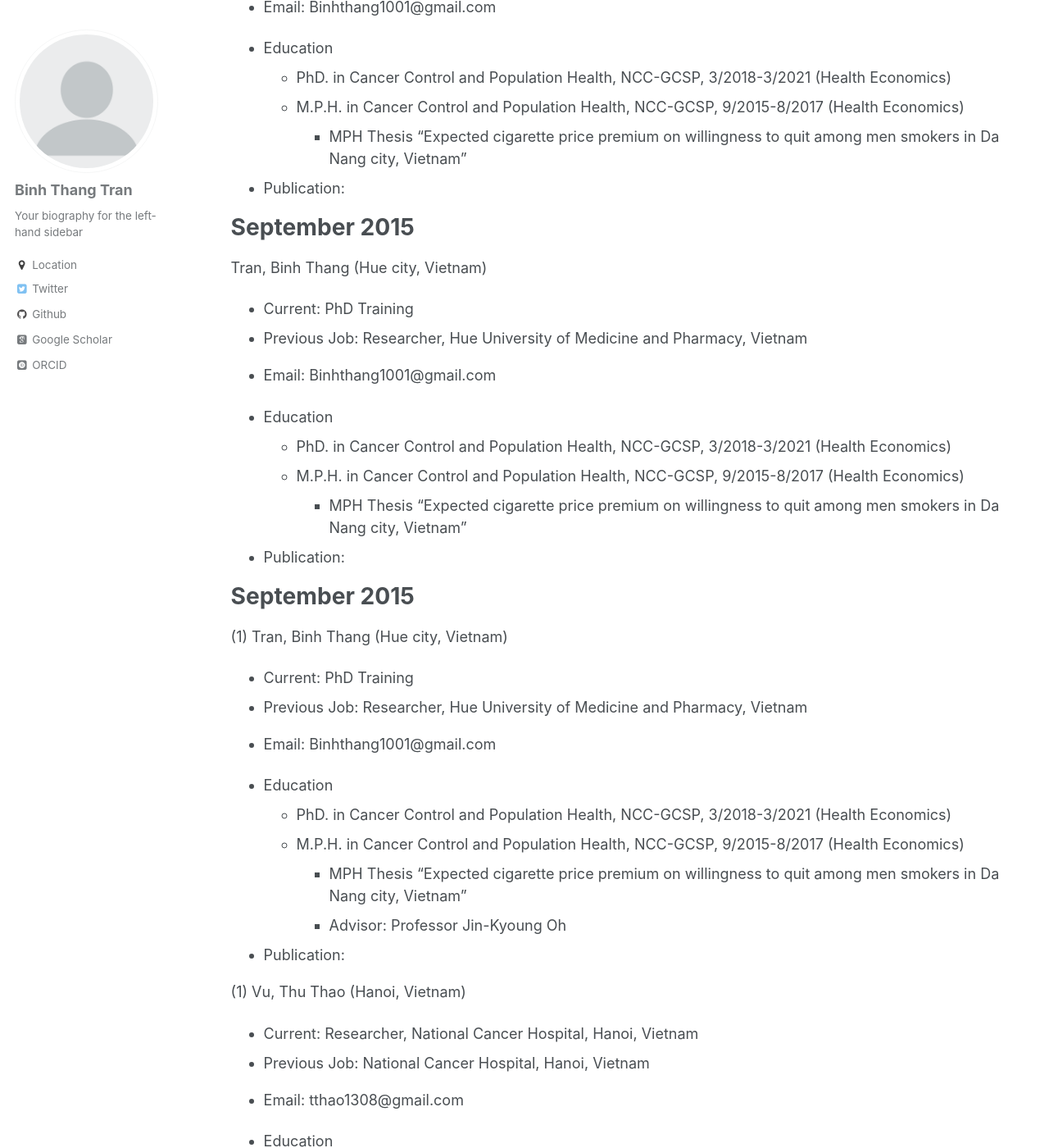
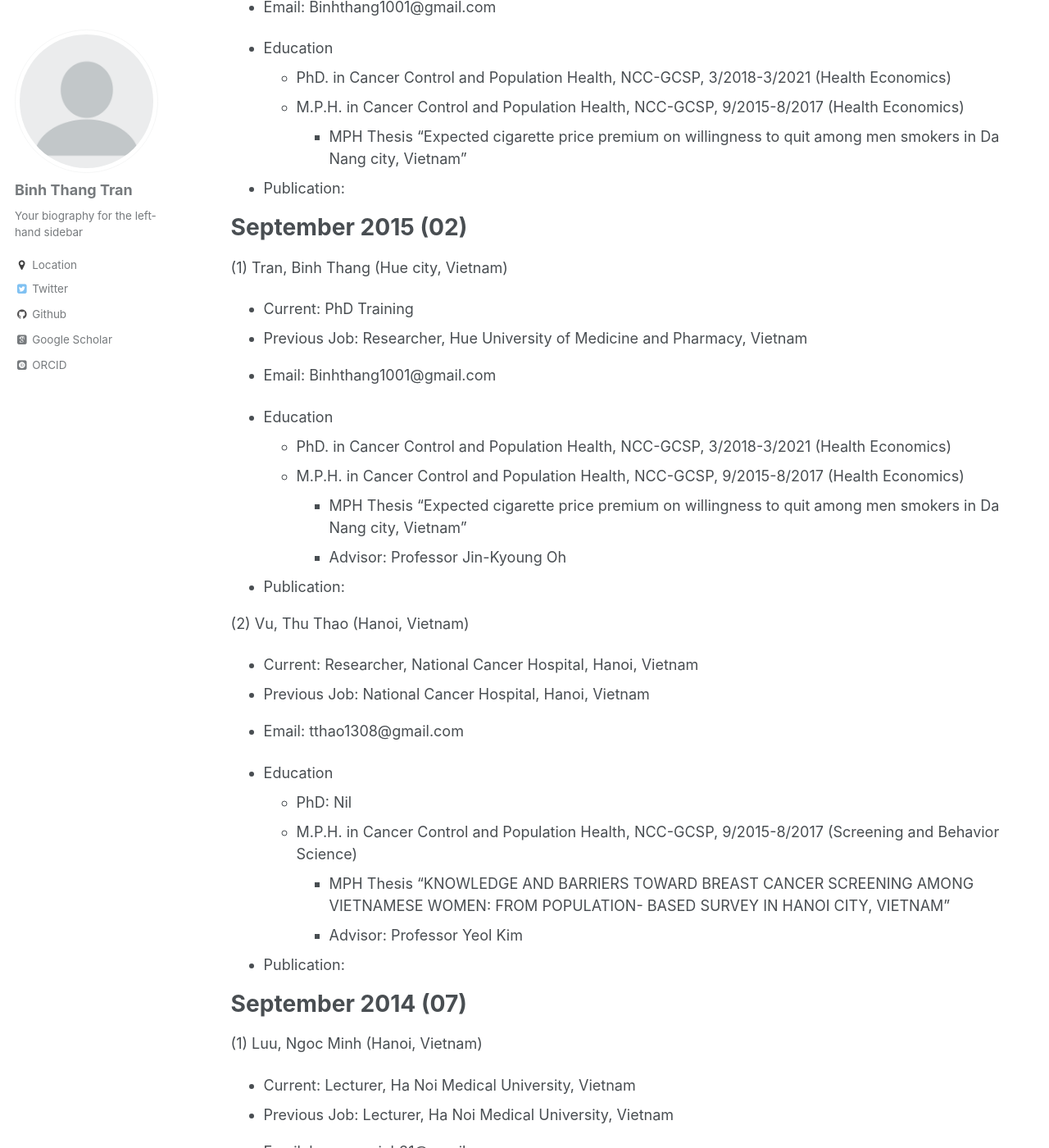
Before and after one commit to kklot/gcsp, a Jekyll site: the page built from _pages/cv.md, in a window 1280 px wide and 1400 px high, scrolled down 2701 px. Shown: the whole window at 82% size. Built offline with Jekyll 4.4.1, drawn with Linux system fonts in a browser that asks for light colours; some web fonts are replaced.

Commit message:
Update cv.md

```diff
--- a/_pages/cv.md
+++ b/_pages/cv.md
@@ -95,20 +95,8 @@ Tran, Binh Thang (Hue city, Vietnam)
  * Publication:
 
 
-September 2015
-======
-Tran, Binh Thang (Hue city, Vietnam)
-* Current: PhD Training
-* Previous Job: Researcher, Hue University of Medicine and Pharmacy, Vietnam
-* Email: Binhthang1001@gmail.com
 
-* Education
-  * PhD. in Cancer Control and Population Health, NCC-GCSP, 3/2018-3/2021  (Health Economics)
-  * M.P.H. in Cancer Control and Population Health, NCC-GCSP, 9/2015-8/2017  (Health Economics)
-    * MPH Thesis "Expected cigarette price premium on willingness to quit among men smokers in Da Nang city, Vietnam"
- * Publication:
-
-September 2015
+September 2015 (02)
 ======
 (1) Tran, Binh Thang (Hue city, Vietnam)
 * Current: PhD Training
@@ -122,7 +110,7 @@ September 2015
      * Advisor: Professor Jin-Kyoung Oh
  * Publication:
 
-(1) Vu, Thu Thao (Hanoi, Vietnam)
+(2) Vu, Thu Thao (Hanoi, Vietnam)
 * Current: Researcher, National Cancer Hospital, Hanoi, Vietnam
 * Previous Job: National Cancer Hospital, Hanoi, Vietnam
 * Email: tthao1308@gmail.com
@@ -136,7 +124,7 @@ September 2015
 
 
 
-September 2014 (06)
+September 2014 (07)
 ======
 (1) Luu, Ngoc Minh (Hanoi, Vietnam)
 * Current: Lecturer, Ha Noi Medical University, Vietnam
```
